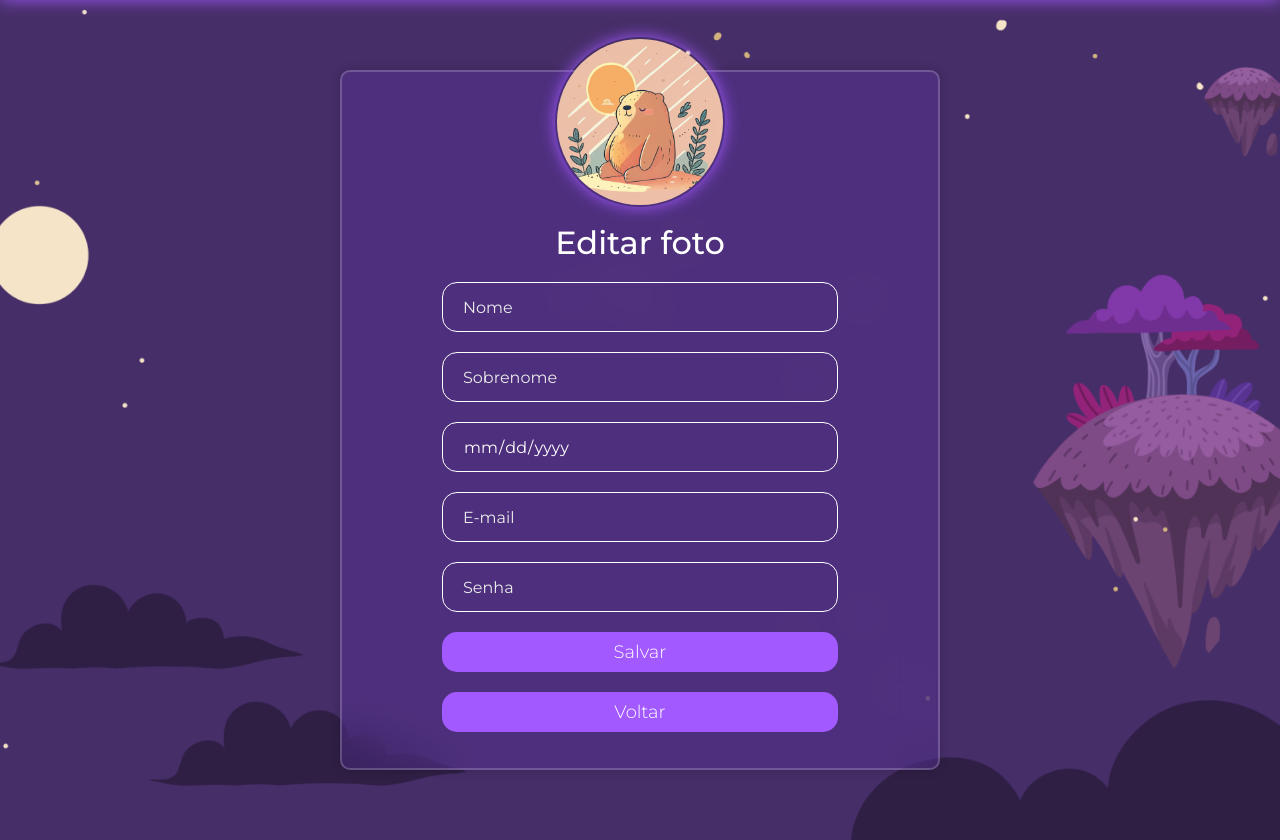
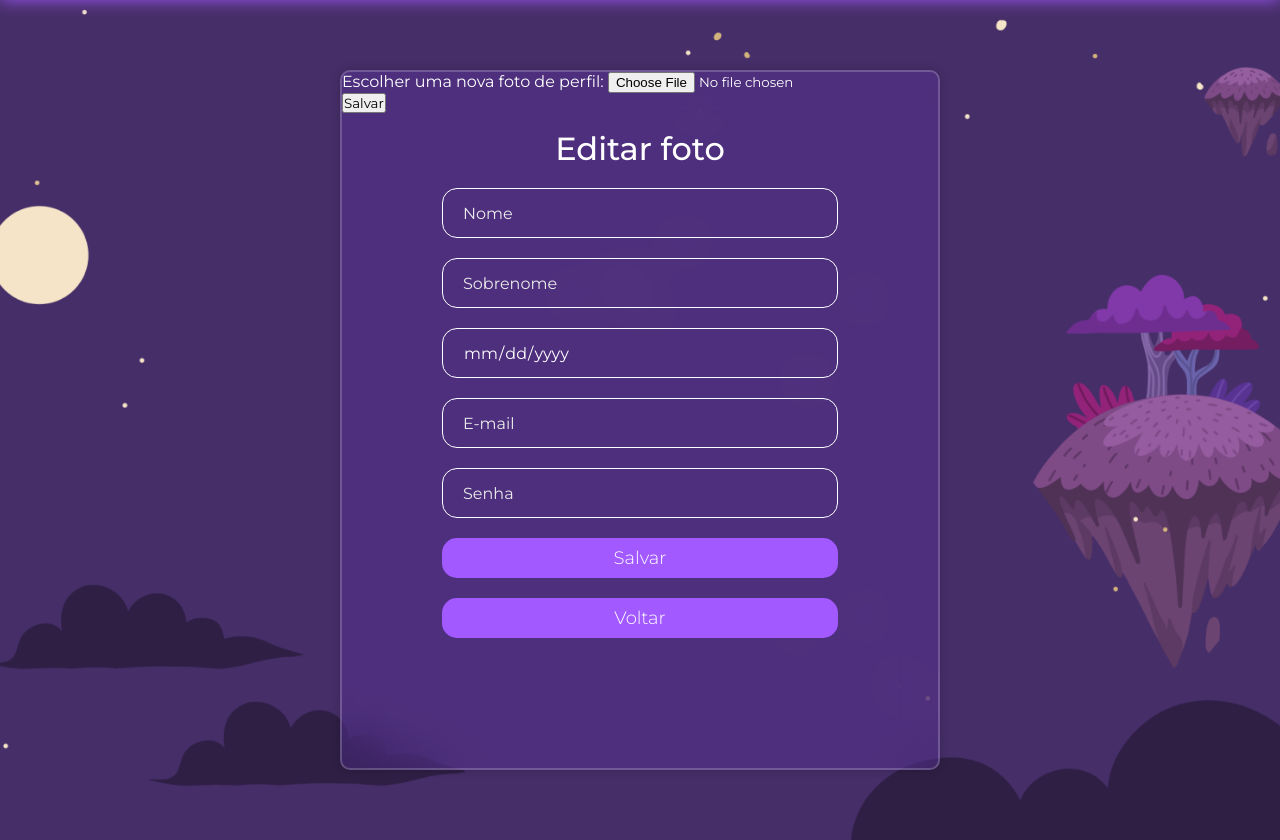
Before and after one commit to MatheusGalvain/attract-ia-tcc, a Flask app: page /editprofile in a window 1280 px wide. Shown: the part 92-932 px from the top of the page. Run offline with Flask 3, Linux system fonts and the light colour scheme; the visitor is signed in with stand-in values (Sample User, id 1); data that the repository does not hold is empty.

Commit message:
[Back-End] Edit photo profile

```diff
--- a/pyproject.toml
+++ b/pyproject.toml
@@ -14,6 +14,8 @@ flake8 = "^6.1.0"
 openai = "^0.28.0"
 requests = "^2.31.0"
 pytest = "^7.4.0"
+flask-reuploaded = "^1.3.0"
+flask-wtf = "^1.1.1"
 
 
 [build-system]
--- a/src/app.py
+++ b/src/app.py
@@ -4,11 +4,14 @@ from config import SECRET_KEY
 from flask_session import Session
 from routes import configure_routes
 
+
 app = Flask(__name__)
 # Definições da sessao do usuario através do flask session
 # Ele basicamente cria uma sessao unica pro usuario
 app.config['SESSION_PERMANENT'] = False
 app.config['SESSION_TYPE'] = 'filesystem'
+app.config['UPLOAD_FOLDER'] = 'static/uploads'
+
 Session(app)
 app.secret_key = SECRET_KEY
 
--- a/src/routes.py
+++ b/src/routes.py
@@ -1,6 +1,8 @@
-from flask import render_template, request, redirect, url_for, session, flash
+from flask import render_template, request, redirect, url_for, flash, session
 from config import db_config
 # import _mysql_connector
+from werkzeug.utils import secure_filename
+import os
 
 cursor = db_config.cursor(dictionary=True)
 
@@ -120,7 +122,7 @@ def configure_routes(app):
         else:
             return render_template('login.html', error="Credenciais inválidas")
 
-    # Rota do Perfil
+    # Rota de Editar o Perfil
     @app.route('/editprofile', methods=['GET', 'POST'])
     def editprofile():
         user_id = session['user_id']
@@ -137,6 +139,16 @@ def configure_routes(app):
             birth_date = request.form['birth_date']
             password = request.form['password']
 
+            # Processar o upload da imagem
+            if 'profile_image' in request.files:
+                profile_image = request.files['profile_image']
+                if profile_image.filename != '':
+                    # Salvar a imagem em algum diretório, por exemplo, 'static/uploads'
+                    image_path = os.path.join(app.config['UPLOAD_FOLDER'], 'profiles', secure_filename(profile_image.filename))
+                    profile_image.save(image_path)
+                    # Armazenar o caminho da imagem na sessão do Flask
+                    session['profile_image'] = image_path
+
             cursor.execute("UPDATE users SET name = %s, email = %s, birth_date = %s, last_name = %s, \
                             password = %s WHERE id = %s",
                            (name, email, birth_date, last_name, password, user_id))
--- a/src/templates/editprofile.html
+++ b/src/templates/editprofile.html
@@ -13,16 +13,15 @@
     <!-- Aqui fica o header -->
     {% include "header.html" %}
 
-
     <div class="wrapper">
-        <div class="personal-image">
-            <label class="label">
-
-                <figure class="personal-figure">
-                    <img class="personal-avatar" alt="avatar" src="{{ url_for('static', filename='img/Perfil.jpg') }}">
-                </figure>
-            </label>
-        </div>
+        <form method="POST" action="/editprofile" enctype="multipart/form-data">
+            <!-- Seus outros campos de edição de perfil -->
+            <div class="form-group">
+                <label for="profile_image">Escolher uma nova foto de perfil:</label>
+                <input type="file" name="profile_image" id="profile_image" accept="image/*">
+            </div>
+            <button type="submit" class="btn btn-primary">Salvar</button>
+        </form>
 
         <div class="center">
             <form method="POST" action="/editprofile">
```
Also changed, not shown: 2 other files.
